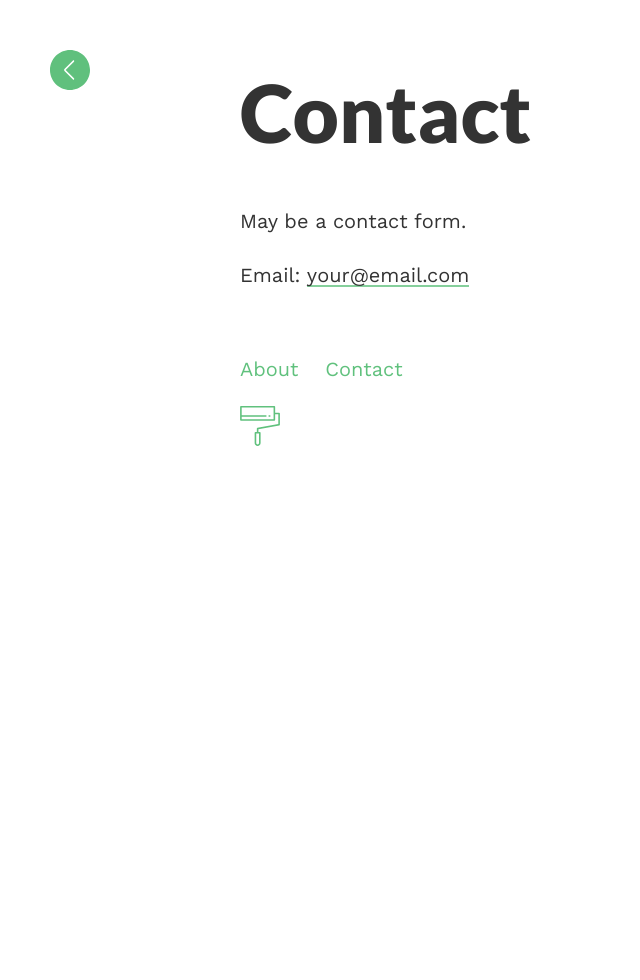
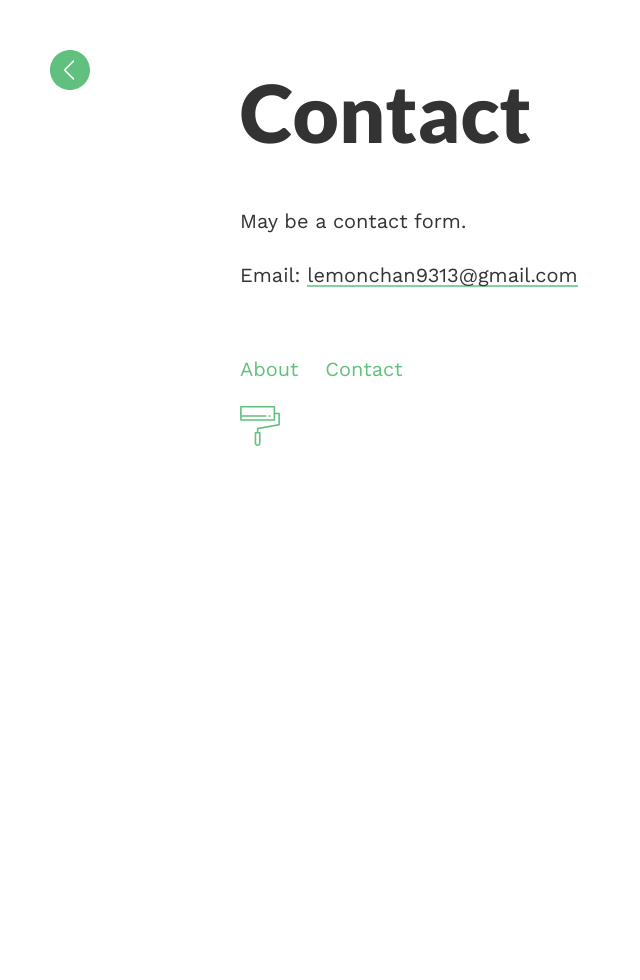
Before and after one commit to lemon2017/Yang, a Jekyll site: the page built from contact.md, in a window 1280 px wide. Shown: the whole page, without its empty margins (0-640 px from the left). Built offline with Jekyll 4.4.1, drawn with Linux system fonts in a browser that asks for light colours.

Commit message:
p.m. 1.17

```diff
--- a/_config.yml
+++ b/_config.yml
@@ -1,8 +1,8 @@
 ### your site title here
 
-title: Hagura - Light!
-baseurl: /hagura # name of the repository
-email: your@email.com
+title: Yang - Light!
+baseurl: /yang # name of the repository
+email: lemonchan9313@gmail.com
 
 
 
```
